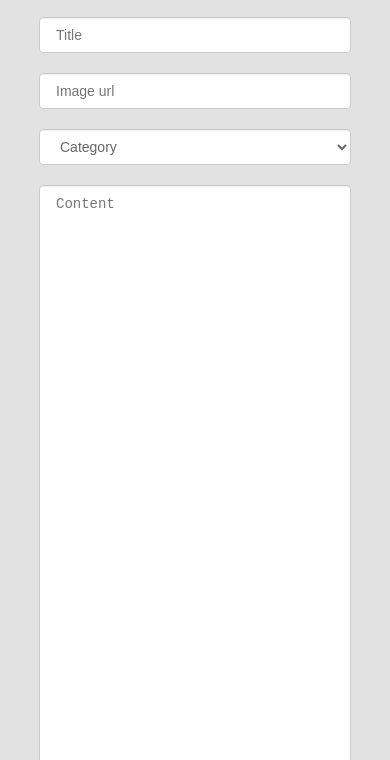
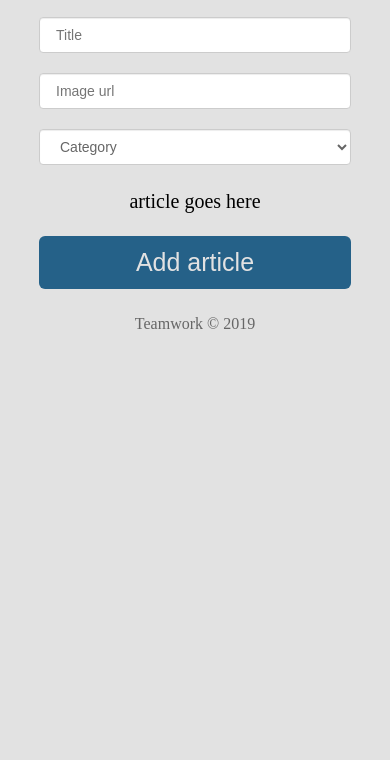
Before and after one commit to AbdoulNuru/Teamwork, a website: page UI/views/addArticle.html in a window 390 px wide. Shown: the part 340-1100 px from the top of the page. After the commit the page ends 844 px from the top, so only its background shows below. Drawn offline with Linux system fonts and the light colour scheme.

Commit message:
bg(UI): fix textarea on add article  [Finishes #168942672]

```diff
--- a/UI/styles/main.css
+++ b/UI/styles/main.css
@@ -140,7 +140,8 @@ nav{
 
 	#add-articles-form input,
 	#add-articles-form select,
-	#add-articles-form textarea {
+	#add-articles-form textarea,
+	#add-articles-form p{
 		width: 100%;
 	}
 
@@ -154,6 +155,10 @@ nav{
 
 	#btn2-small{
 		width: 100%;
+	}
+
+	#artar-small{
+		margin-left: 0%;
 	}
 }
 
@@ -846,6 +851,13 @@ table button:hover {
 	border-bottom: 4px solid #E2E2E2;
 }
 
+.article-area{
+	font-size: 20px;
+	padding: 5px;
+	width: 45%;
+	margin-left: 27.5%;
+}
+
 .footer {
 	position: relative;
   	left: 0;
--- a/UI/views/addArticle.html
+++ b/UI/views/addArticle.html
@@ -46,7 +46,7 @@
                     <option value="religion">Religion</option>
                     <option value="politics">Politics</option>
                 </select><br>
-                <textarea class="inputs-style2 txt-area2" placeholder="Content"></textarea><br>
+                <p contenteditable="true" class="article-area" id="artar-small">article goes here</p><br>
                 <button class="my-buttons-customized3" id="btn2-small">Add article</button>
             </form>
         </div>
```
